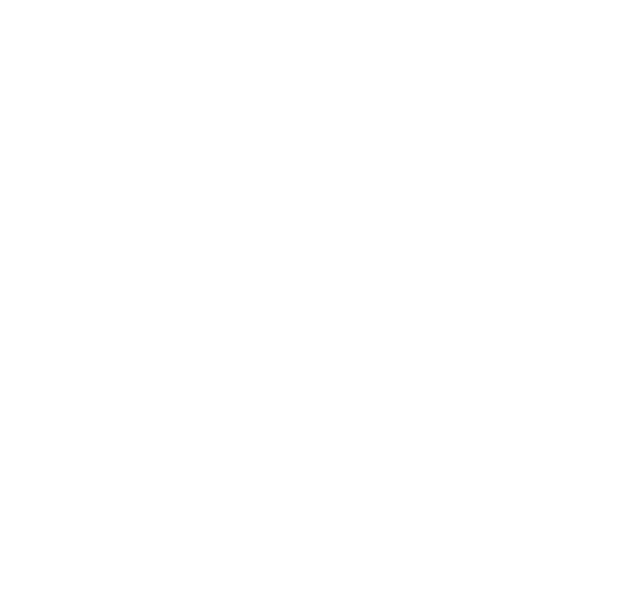
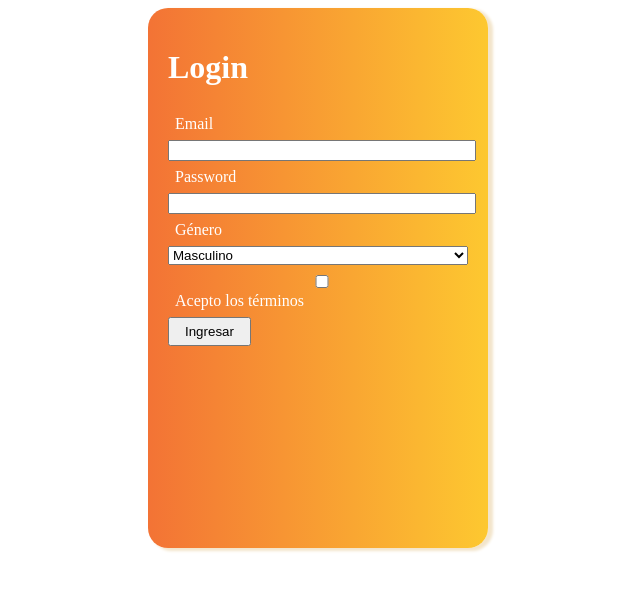
Before and after one commit to dancadev/aspirantes-mir-html-y-css, a plain HTML site: page ejercicio2-html-y-css/index.html in a window 1280 px wide. Shown: the whole page, without its empty margins (322-962 px from the left). Drawn offline with Linux system fonts and the light colour scheme.

Commit message:
Agregado index y style

```diff
--- a/ejercicio2-html-y-css/index.html
+++ b/ejercicio2-html-y-css/index.html
@@ -9,5 +9,23 @@
 </head>
 <body>
 
+    <form action="Login">
+        <h1>Login</h1>
+        <label for="email">Email</label>
+        <input type="email" name="email" id="email">
+        <label for="pass">Password</label>
+        <input type="password" name="password" id="pass">
+        <label for="">Género</label>
+        <select name="genero" id="genero">
+            <option value="masculino">Masculino</option>
+            <option value="femenino">Femenino</option>
+        </select>
+        <label for="checkbox">
+            <input type="checkbox" name="checkbox" id="checkbox">
+            Acepto los términos
+        </label>
+        <button type="submit">Ingresar</button>
+
+    </form>
 </body>
 </html>
--- a/ejercicio2-html-y-css/style.css
+++ b/ejercicio2-html-y-css/style.css
@@ -0,0 +1,26 @@
+form{
+    background: #FDC830;  /* fallback for old browsers */
+    background: -webkit-linear-gradient(to right, #F37335, #FDC830);  /* Chrome 10-25, Safari 5.1-6 */
+    background: linear-gradient(to right, #F37335, #FDC830); /* W3C, IE 10+/ Edge, Firefox 16+, Chrome 26+, Opera 12+, Safari 7+ */
+    color: rgb(255, 255, 255);
+    width: 300px;
+    height: 500px;
+    padding: 20px;
+    border-radius: 20px;
+    margin: 0 auto;
+    box-shadow: 4px 2px 3px 1px #f3e5cb ;
+}
+label{
+    display: block;
+    padding: 7px;
+}
+button{
+    color: black;
+    padding: 5px 15px 5px 15px;
+}
+input{
+    width: 100%;
+}
+select {
+    width: 100%;
+}
```
